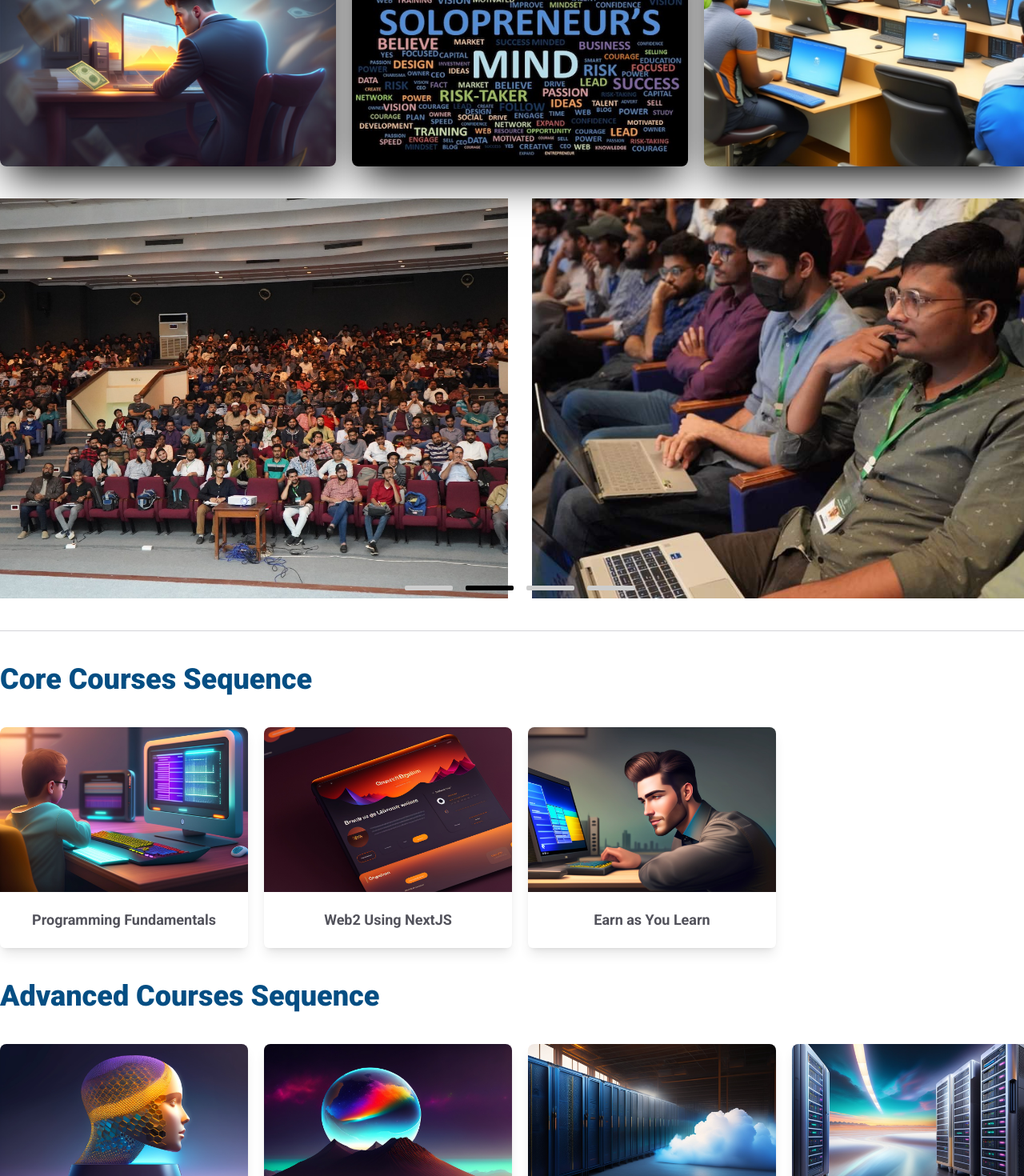
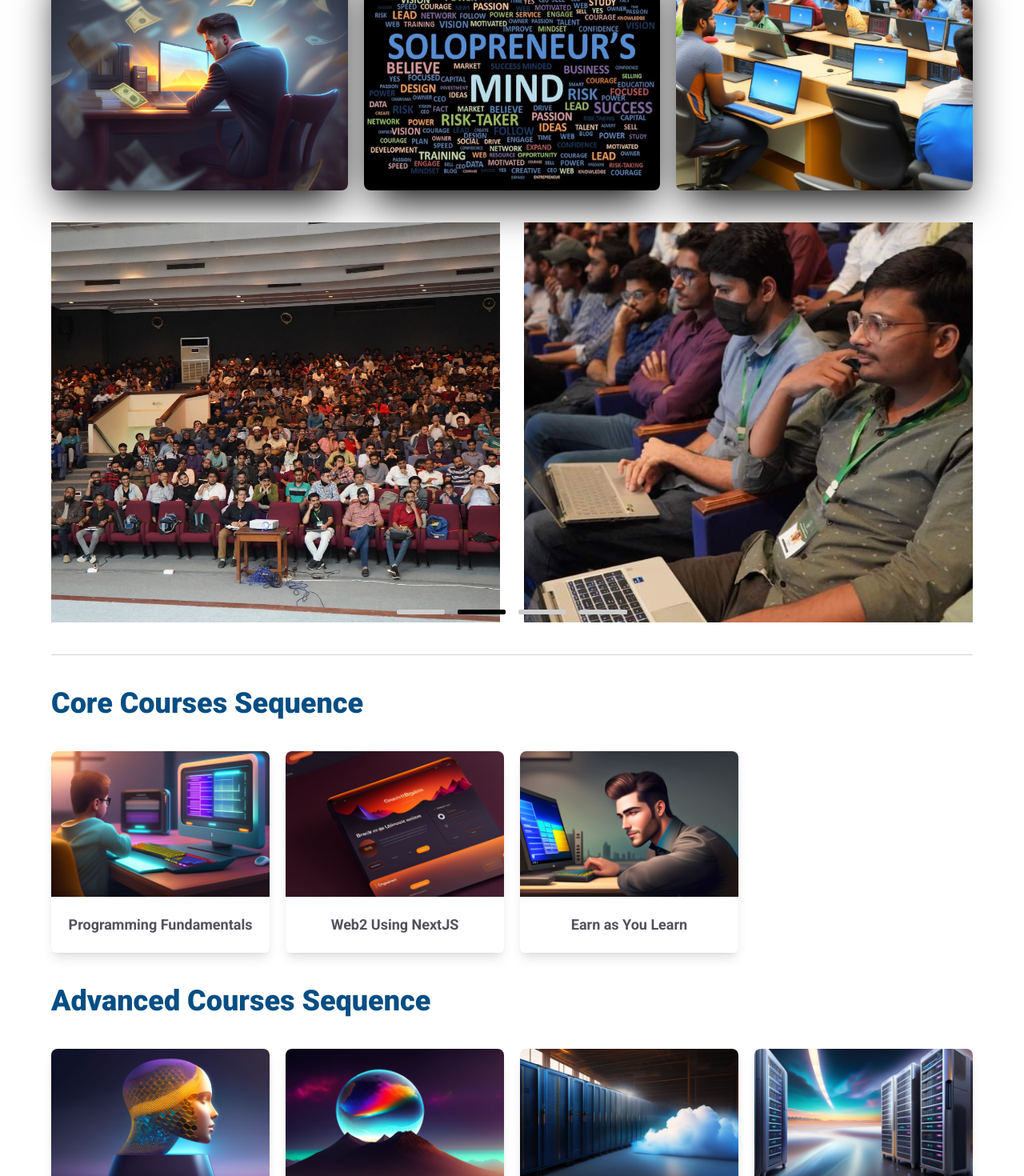
Before and after one commit to RehanTechForge/Clone-Governer-Site, a Next.js app: page / in a window 1280 px wide. Shown: the part 1330-2800 px from the top of the page at 80% size. Built offline with nearby package versions, Linux system fonts and the light colour scheme.

Commit message:
fix layout

```diff
--- a/src/components/AdvanceCourse.tsx
+++ b/src/components/AdvanceCourse.tsx
@@ -41,7 +41,7 @@
 
 const AdvanceCourse = () => {
   return (
-    <div className="xl:w-[1300px] lg:w-[90%] w-[95%] m-auto mt-10 mb-10 roboto-bold">
+    <div className="lg:w-[90%] w-[95%] m-auto mt-10 mb-10 roboto-bold">
       <h1 className="lg:text-4xl sm:text-4xl text-2xl sm:text-left text-center text-main font-extrabold mt-10 text-[#054e83]">
         Advanced Courses Sequence
       </h1>
--- a/src/components/CoreCourse.tsx
+++ b/src/components/CoreCourse.tsx
@@ -23,7 +23,7 @@
 
 const CoreCourse = () => {
   return (
-    <div className="xl:w-[1300px] lg:w-[90%] w-[95%] m-auto mt-10 mb-10 roboto-bold">
+    <div className="lg:w-[90%] w-[95%] m-auto mt-10 mb-10 roboto-bold">
       <h1
         className="lg:text-4xl sm:text-4xl text-2xl sm:text-left text-center text-main font-extrabold mt-10 text-[#054e83]
       "
--- a/src/components/MainSection.tsx
+++ b/src/components/MainSection.tsx
@@ -2,7 +2,7 @@
 import Slider from "./Slider";
 const MainSection = () => {
   return (
-    <div className="xl:w-[1300px] lg:w-[90%] w-[95%] m-auto sm:mt-20 mt-10 border-b border-zinc-300 pb-10">
+    <div className="lg:w-[90%] w-[95%] m-auto sm:mt-20 mt-10 border-b border-zinc-300 pb-10">
       <h1 className="text-center xl:text-[36px] sm:text-[32px] text-xl sm:leading-[2.5rem] leading-[1.75rem] text-main font-extrabold m-auto md:w-[95%] text-[#094c7e]">
         Certified Cloud Applied Generative AI Engineer (GenEng) and Solopreneur
         Developing Billion-Dollar Valued Developers and Solopreneurs
```
